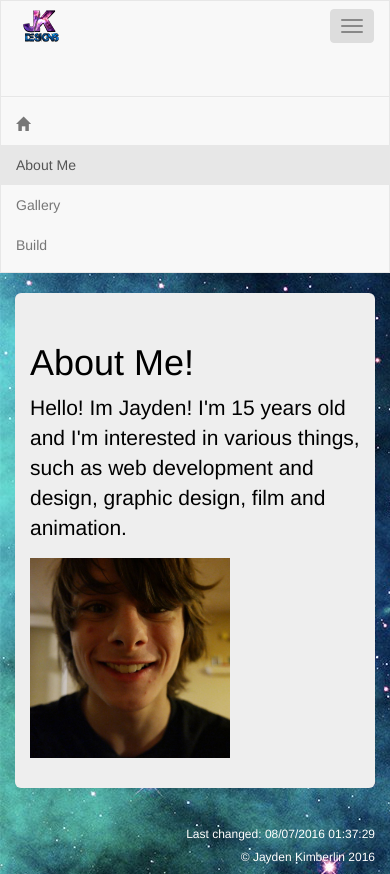
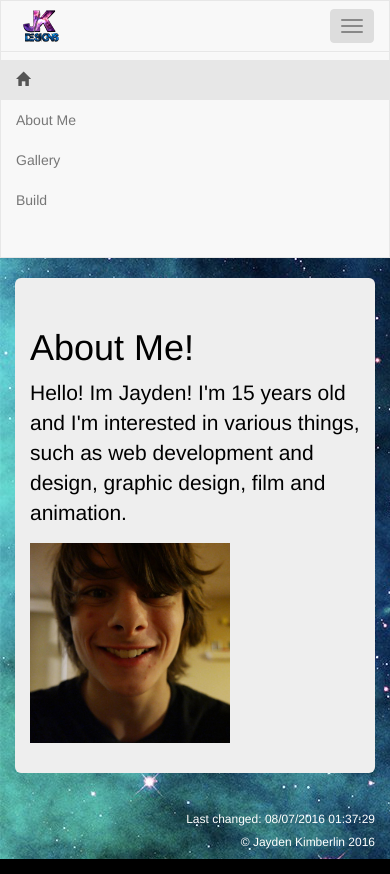
Before and after one commit to Ailuropoda4201/ailuropoda4201.github.io, a plain HTML site: page about.html in a window 390 px wide. Both pictures are taken after a click on the button 352 px from the left and 26 px from the top of the page. Drawn offline with nearby package versions, Linux system fonts and the light colour scheme; some icons are missing.

Commit message:
Removed bullets in build.html and fixed navbar for other pages

```diff
--- a/about.html
+++ b/about.html
@@ -16,7 +16,7 @@
 		<meta name="viewport" content="width=device-width, initial-scale=1">
 	</head>
 	<body>
-		<!-- Start Bootstrap Navbar -->
+<!-- Start Bootstrap Navbar -->
 		<nav class="navbar navbar-default" data-spy="affix-top">
 			<div class="container">
 				<div class="navbar-header">
@@ -29,17 +29,17 @@
 						<img src="branding.png"">
             		</span>
 				</div>
-			<ul class="nav navbar-nav navbar-right">
-                <li id="social"><a href="https://facebook.com/jdkphotog" data-placement="bottom" data-toggle="tooltip" id="tooltip" title="Check out my Facebook!" id="tooltip"><span class="socicon-facebook"></span></a></li>
-                <li id="social"><a href="https://twitter.com/jaydenkimberlin"><span class="socicon-twitter"></span></a></li>
-            </ul>
 				<div class="collapse navbar-collapse" id="myNavbar">
 					<ul id="list" class="nav navbar-nav ">
-						<li><a href="index.html"><span class="glyphicon glyphicon-home"></span></a></li>
-						<li class="active"><a href="about.html">About Me</a></li>
+						<li class="active"><a href="index.html"><span class="glyphicon glyphicon-home"></span></a></li>
+						<li><a href="about.html">About Me</a></li>
 						<li><a href="gallery.html">Gallery</a></li>
 						<li><a href="build.html">Build</a></li>
 					</ul>
+					<ul id="social-list" class="nav navbar-nav navbar-right">
+                		<li id="social"><a href="https://facebook.com/jdkphotog" data-placement="bottom" data-toggle="tooltip" id="tooltip" title="Check out my Facebook!" id="tooltip"><span class="socicon-facebook"></span></a></li>
+               			<li id="social"><a href="https://twitter.com/jaydenkimberlin"><span class="socicon-twitter"></span></a></li>
+          			</ul>
 				</div>
 			</div>
 		</nav>
--- a/styles1.css
+++ b/styles1.css
@@ -25,6 +25,12 @@ body {
 #Welcome {
 	padding-top: 20px;
 }
+#build-list {
+	list-style-type: none;
+}
+
+
+
 
 @media only screen and (max-width: 480px) {
    #social {
```
Also changed, not shown: build.html (+1 -1 lines), gallery.html (+7 -7 lines).
